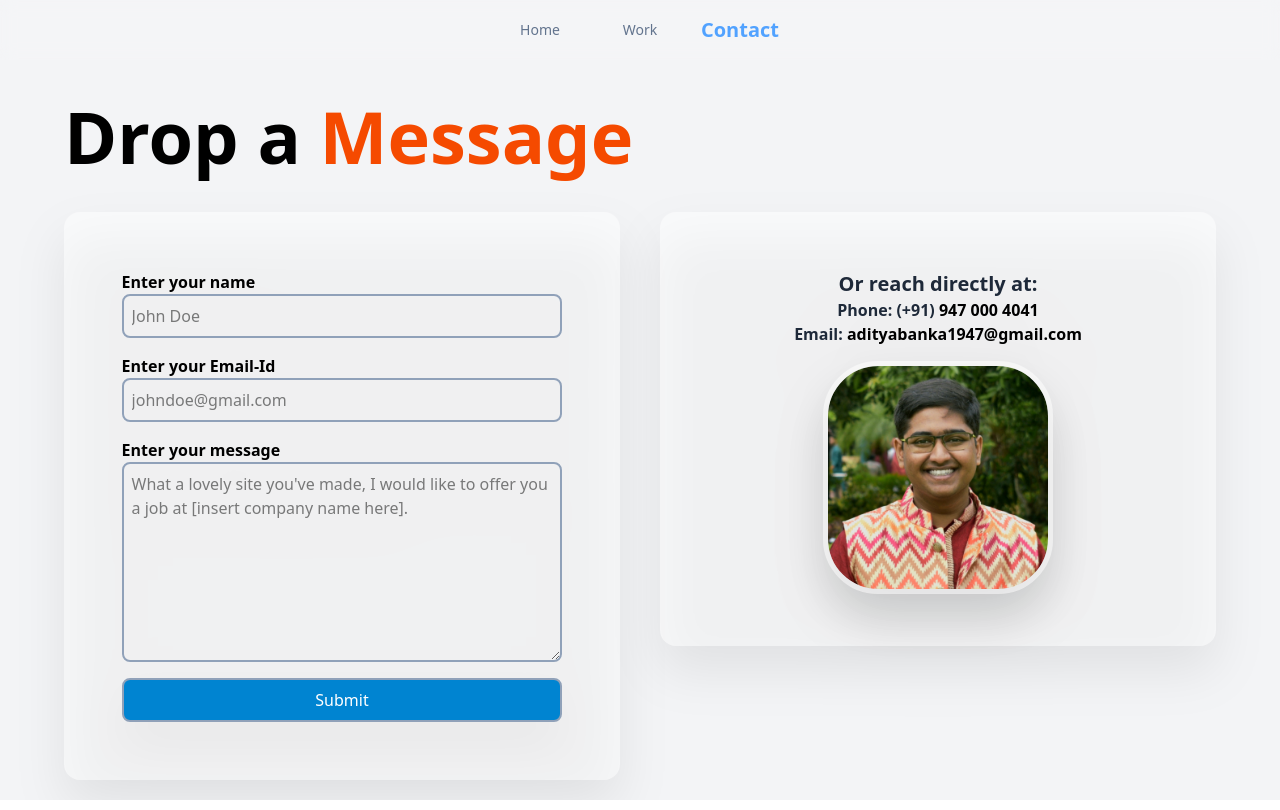
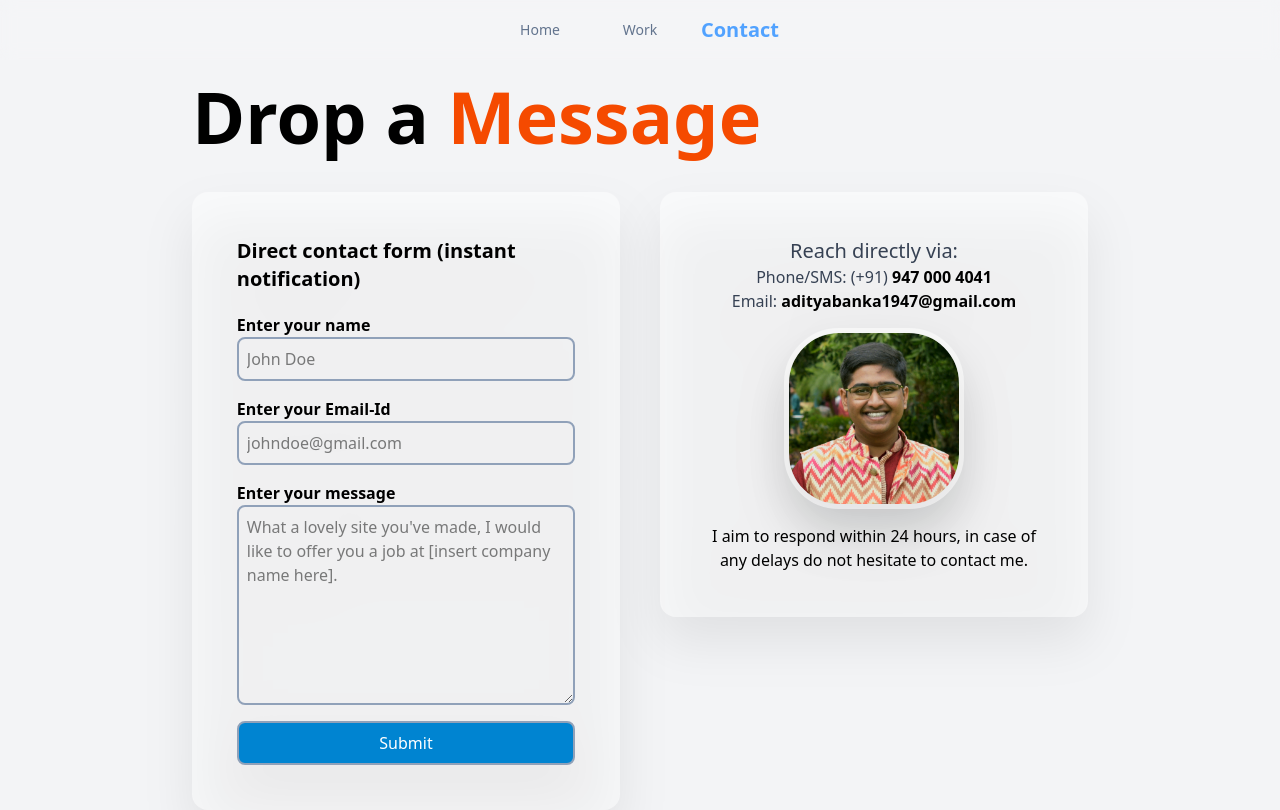
Before and after one commit to adityaBanka/adityabanka.github.io, a React (Vite) app: page /contact in a window 1280 px wide. Built offline with nearby package versions, Linux system fonts and the light colour scheme.

Commit message:
kinda satisfied with the contact page for now

```diff
--- a/src/Pages/Contact.jsx
+++ b/src/Pages/Contact.jsx
@@ -35,15 +35,16 @@ function Contact() {
   };
 
   return (
-    <div className='pt-20 not-md:pb-40 bg-gray-100 flex flex-col md:justify-center items-start space-y-10 min-h-screen h-full px-[5%]'>
+    <div className='pt-20 not-md:pb-40 w-full bg-gray-100 flex flex-col md:justify-center items-start space-y-10 min-h-screen h-full md:px-[15%] px-[5%]'>
 
       <div className=''>
         <h1 className='text-7xl font-bold '>Drop a <span className='text-orange-600'>Message</span></h1>
       </div>
 
-      <div className='w-full justify-center items-start flex md:flex-row flex-col md:space-x-10 not-md:space-y-10 animate-fade-in-up'>
+      <div className='w-full justify-center items-start flex md:flex-row flex-col-reverse md:space-x-10 not-md:space-y-10 not-md:space-y-reverse animate-fade-in-up'>
 
-        <form className='flex flex-col w-full bg-white/50 rounded-2xl p-[5%] drop-shadow-2xl' onSubmit={handleSubmit}>
+        <form className='w-full flex flex-col bg-white/50 rounded-2xl p-[5%] drop-shadow-2xl' onSubmit={handleSubmit}>
+          <p className='md:visible mb-5 text-xl font-semibold'>Direct contact form (instant notification)</p>
           <label htmlFor='name' className='font-semibold'>Enter your name</label>
           <input ref={name} type='text' id='name' placeholder='John Doe' className='w-full rounded-lg border-2 border-slate-400 p-2' required />
 
@@ -58,13 +59,14 @@ function Contact() {
           </button>
         </form>
 
-        <div className='flex flex-col w-full justify-center items-center space-y-5 bg-white/50 rounded-2xl p-[5%] drop-shadow-2xl'>
-          <div className='flex flex-col font-semibold text-gray-800 md:justify-center md:items-center'>
-            <h1 className='text-xl'>Or reach directly at:</h1>
-            <p>Phone: (+91) <span className='text-black font-bold'>947 000 4041</span></p>
-            <p>Email: <span className='text-black font-bold'>adityabanka1947@gmail.com</span></p>
+        <div className='w-full flex flex-col justify-center items-center space-y-5 bg-white/50 rounded-2xl p-[5%] drop-shadow-2xl'>
+          <div className='flex flex-col text-gray-700 md:justify-center md:items-center'>
+            <h1 className='text-xl'>Reach directly via:</h1>
+            <p>Phone/SMS: (+91) <span className='text-black font-semibold'>947 000 4041</span></p>
+            <p>Email: <span className='text-black font-semibold'>adityabanka1947@gmail.com</span></p>
           </div>
           <img src='AdityaBankaContact.jpg' className='w-1/2 h-auto rounded-[50px] drop-shadow-2xl pointer-events-none select-none outline-5 outline-white/50'></img>
+          <p className='text-center'>I aim to respond within 24 hours, in case of any delays do not hesitate to contact me.</p>
         </div>
 
       </div>
```
